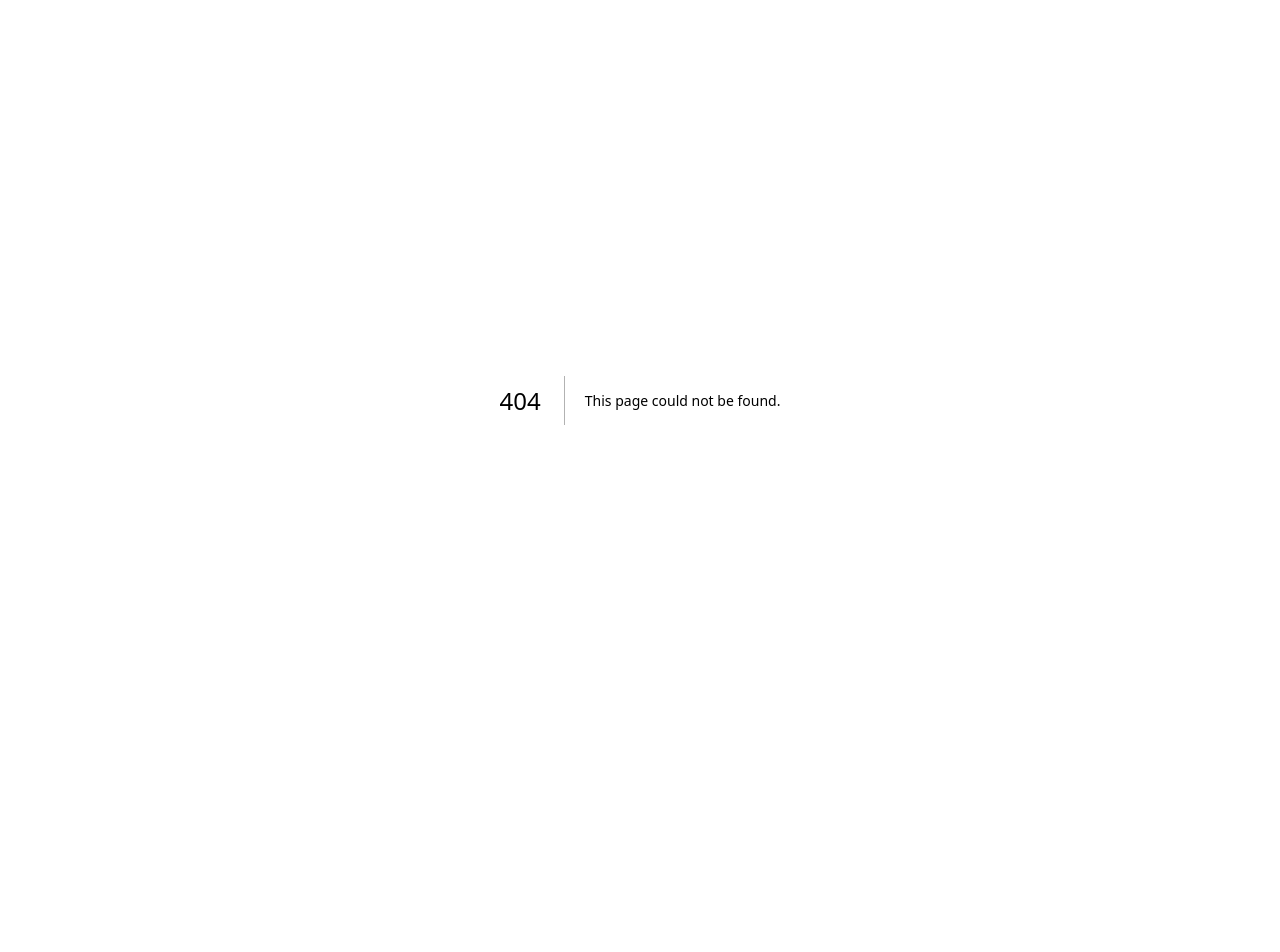
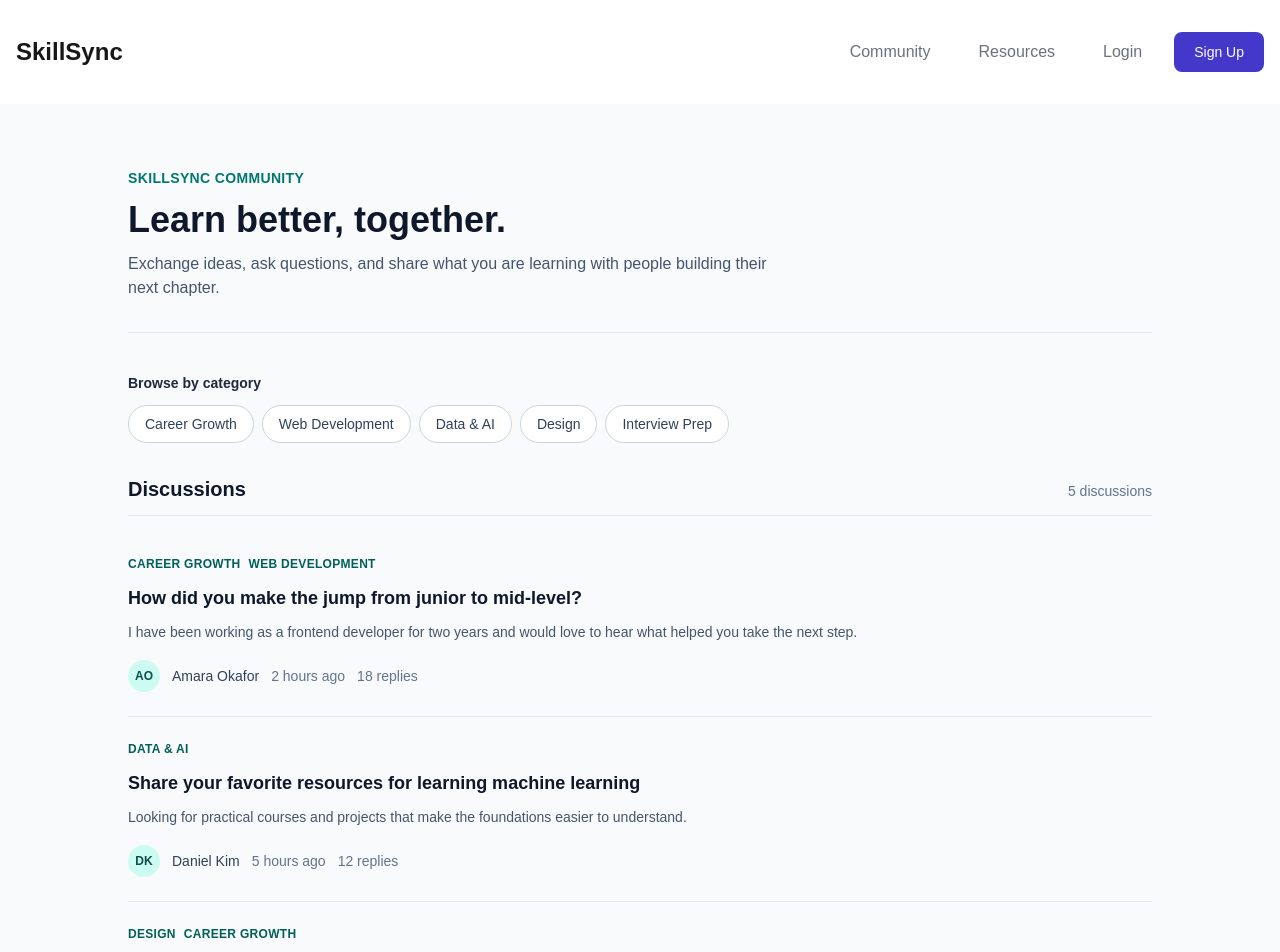
Before and after one commit to MentoNest/skillsync_frontend, a Next.js app: page /community in a window 1280 px wide. Before the commit this address had no page. Shown: the top 952 px of the page. Before the commit the page ends 800 px from the top, so only its background shows below. Built offline with nearby package versions, Linux system fonts and the light colour scheme.

Commit message:
feat: implement community category filtering

```diff
--- /dev/null
+++ b/app/(public)/community/page.tsx
@@ -0,0 +1,207 @@
+"use client";
+
+import { useState } from "react";
+
+const categories = [
+  "Career Growth",
+  "Web Development",
+  "Data & AI",
+  "Design",
+  "Interview Prep",
+];
+
+const discussions = [
+  {
+    id: 1,
+    title: "How did you make the jump from junior to mid-level?",
+    excerpt:
+      "I have been working as a frontend developer for two years and would love to hear what helped you take the next step.",
+    author: "Amara Okafor",
+    initials: "AO",
+    age: "2 hours ago",
+    replies: 18,
+    categories: ["Career Growth", "Web Development"],
+  },
+  {
+    id: 2,
+    title: "Share your favorite resources for learning machine learning",
+    excerpt:
+      "Looking for practical courses and projects that make the foundations easier to understand.",
+    author: "Daniel Kim",
+    initials: "DK",
+    age: "5 hours ago",
+    replies: 12,
+    categories: ["Data & AI"],
+  },
+  {
+    id: 3,
+    title: "What makes a portfolio case study stand out?",
+    excerpt:
+      "I am refreshing my portfolio and trying to show the thinking behind my design decisions, not just the final screens.",
+    author: "Sofia Martins",
+    initials: "SM",
+    age: "Yesterday",
+    replies: 9,
+    categories: ["Design", "Career Growth"],
+  },
+  {
+    id: 4,
+    title: "Preparing for my first system design interview",
+    excerpt:
+      "Which concepts should I focus on first, and how do you practice explaining trade-offs clearly?",
+    author: "Ethan Brooks",
+    initials: "EB",
+    age: "Yesterday",
+    replies: 24,
+    categories: ["Interview Prep", "Web Development"],
+  },
+  {
+    id: 5,
+    title: "Finding a mentor who understands a career pivot",
+    excerpt:
+      "For those who changed fields, what questions helped you find the right person to learn from?",
+    author: "Priya Shah",
+    initials: "PS",
+    age: "2 days ago",
+    replies: 7,
+    categories: ["Career Growth", "Interview Prep"],
+  },
+];
+
+export default function CommunityPage() {
+  const [selectedCategories, setSelectedCategories] = useState<string[]>([]);
+
+  const toggleCategory = (category: string) => {
+    setSelectedCategories((current) =>
+      current.includes(category)
+        ? current.filter((item) => item !== category)
+        : [...current, category],
+    );
+  };
+
+  const filteredDiscussions = discussions.filter(
+    (discussion) =>
+      selectedCategories.length === 0 ||
+      discussion.categories.some((category) =>
+        selectedCategories.includes(category),
+      ),
+  );
+
+  return (
+    <main className="min-h-[70vh] bg-slate-50 px-4 py-12 dark:bg-gray-950 sm:py-16">
+      <div className="mx-auto max-w-5xl">
+        <header className="mb-10 border-b border-slate-200 pb-8 dark:border-gray-800">
+          <p className="mb-3 text-sm font-semibold uppercase tracking-wide text-teal-700 dark:text-teal-400">
+            SkillSync Community
+          </p>
+          <h1 className="mb-3 text-4xl font-bold text-slate-900 dark:text-white">
+            Learn better, together.
+          </h1>
+          <p className="max-w-2xl text-slate-600 dark:text-gray-300">
+            Exchange ideas, ask questions, and share what you are learning with
+            people building their next chapter.
+          </p>
+        </header>
+
+        <section aria-labelledby="category-filter-heading" className="mb-8">
+          <div className="mb-3 flex items-center justify-between gap-4">
+            <h2
+              id="category-filter-heading"
+              className="text-sm font-semibold text-slate-800 dark:text-gray-100"
+            >
+              Browse by category
+            </h2>
+            {selectedCategories.length > 0 && (
+              <button
+                type="button"
+                onClick={() => setSelectedCategories([])}
+                className="text-sm font-medium text-teal-800 underline underline-offset-4 hover:text-teal-600 dark:text-teal-300 dark:hover:text-teal-200"
+              >
+                Clear filters
+              </button>
+            )}
+          </div>
+          <div className="flex flex-wrap gap-2" aria-label="Discussion categories">
+            {categories.map((category) => {
+              const isSelected = selectedCategories.includes(category);
+              return (
+                <button
+                  key={category}
+                  type="button"
+                  aria-pressed={isSelected}
+                  onClick={() => toggleCategory(category)}
+                  className={`rounded-full border px-4 py-2 text-sm font-medium transition-colors focus-visible:outline-2 focus-visible:outline-offset-2 focus-visible:outline-teal-700 ${
+                    isSelected
+                      ? "border-teal-800 bg-teal-800 text-white dark:border-teal-400 dark:bg-teal-400 dark:text-slate-950"
+                      : "border-slate-300 bg-white text-slate-700 hover:border-teal-700 hover:text-teal-800 dark:border-gray-700 dark:bg-gray-900 dark:text-gray-200 dark:hover:border-teal-400 dark:hover:text-teal-300"
+                  }`}
+                >
+                  {category}
+                </button>
+              );
+            })}
+          </div>
+        </section>
+
+        <section aria-labelledby="discussions-heading">
+          <div className="mb-4 flex items-baseline justify-between gap-4 border-b border-slate-200 pb-3 dark:border-gray-800">
+            <h2
+              id="discussions-heading"
+              className="text-xl font-semibold text-slate-900 dark:text-white"
+            >
+              Discussions
+            </h2>
+            <p
+              className="text-sm text-slate-500 dark:text-gray-400"
+              aria-live="polite"
+            >
+              {filteredDiscussions.length} discussions
+            </p>
+          </div>
+
+          {filteredDiscussions.length === 0 ? (
+            <p className="py-12 text-center text-slate-600 dark:text-gray-300">
+              No discussions match these categories yet.
+            </p>
+          ) : (
+            <div>
+              {filteredDiscussions.map((discussion) => (
+                <article
+                  key={discussion.id}
+                  className="border-b border-slate-200 py-6 last:border-b-0 dark:border-gray-800"
+                >
+                  <div className="mb-3 flex flex-wrap gap-2">
+                    {discussion.categories.map((category) => (
+                      <span
+                        key={category}
+                        className="text-xs font-semibold uppercase tracking-wide text-teal-800 dark:text-teal-300"
+                      >
+                        {category}
+                      </span>
+                    ))}
+                  </div>
+                  <h3 className="mb-2 text-lg font-semibold text-slate-900 dark:text-white">
+                    {discussion.title}
+                  </h3>
+                  <p className="mb-4 max-w-3xl text-sm leading-6 text-slate-600 dark:text-gray-300">
+                    {discussion.excerpt}
+                  </p>
+                  <div className="flex flex-wrap items-center gap-x-3 gap-y-2 text-sm text-slate-500 dark:text-gray-400">
+                    <span className="flex size-8 items-center justify-center rounded-full bg-teal-100 text-xs font-semibold text-teal-900 dark:bg-teal-950 dark:text-teal-200">
+                      {discussion.initials}
+                    </span>
+                    <span className="font-medium text-slate-700 dark:text-gray-200">
+                      {discussion.author}
+                    </span>
+                    <span>{discussion.age}</span>
+                    <span>{discussion.replies} replies</span>
+                  </div>
+                </article>
+              ))}
+            </div>
+          )}
+        </section>
+      </div>
+    </main>
+  );
+}
--- a/components/landing/Header.tsx
+++ b/components/landing/Header.tsx
@@ -14,6 +14,12 @@ const Header = () => {
             </Link>
           </div>
           <div className="flex items-center">
+            <Link
+              href="/community"
+              className="mr-4 py-2 px-4 text-gray-500 hover:underline dark:text-gray-400"
+            >
+              Community
+            </Link>
             <Link
               href="/resources"
               className="mr-4 py-2 px-4 text-gray-500 hover:underline dark:text-gray-400"
```
